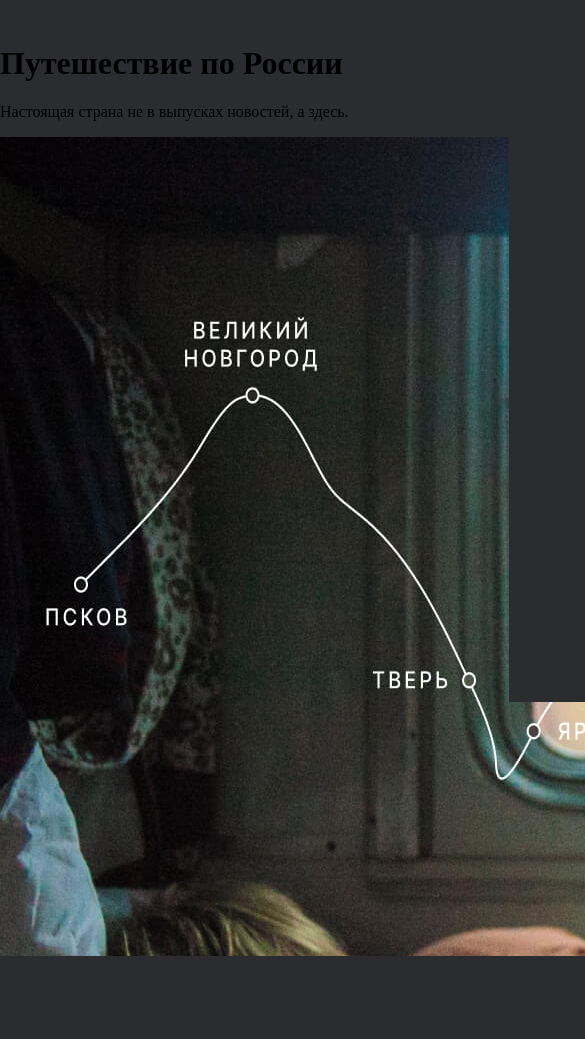
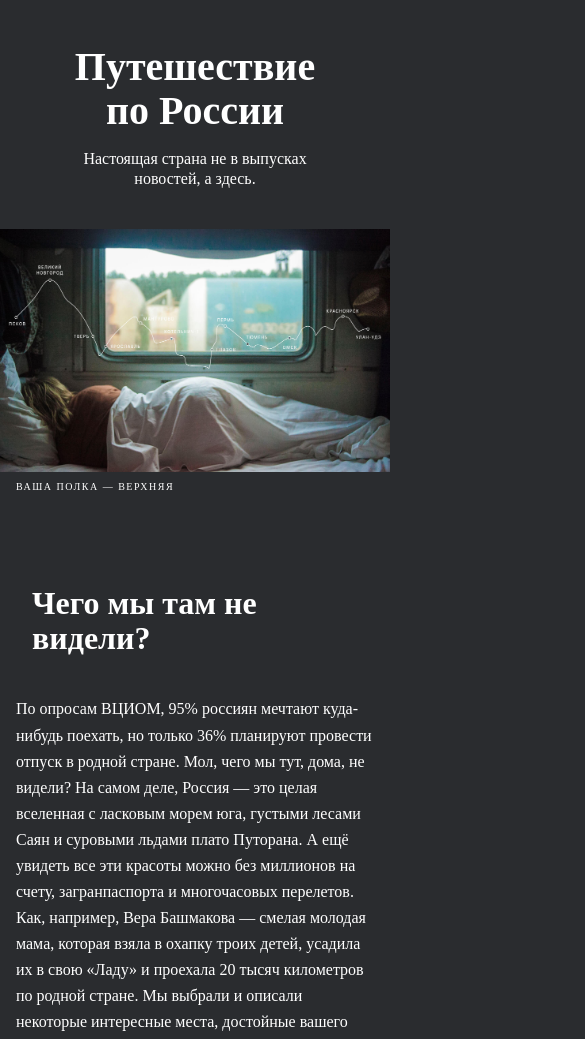
Before and after one commit to medvesvig/russian-travel, a plain HTML site: page index.html in a window 390 px wide. Shown: the part 61-1100 px from the top of the page, 585 px wide, since content can reach past the window. Drawn offline with Linux system fonts and the light colour scheme.

Commit message:
Make intro block

```diff
--- a/blocks/intro/__list/intro__list.css
+++ b/blocks/intro/__list/intro__list.css
@@ -0,0 +1,11 @@
+.intro__list {
+  max-width: 690px;
+  font-style: normal;
+  font-weight: 700;
+  font-size: 12px;
+  line-height: 18px;
+  color: #ffffff;
+  list-style-type: none;
+  padding: 0;
+  margin: 0;
+}
--- a/blocks/intro/__text/intro__text.css
+++ b/blocks/intro/__text/intro__text.css
@@ -0,0 +1,10 @@
+.intro__text {
+  max-width: 690px;
+  font-style: normal;
+  font-weight: 400;
+  font-size: 16px;
+  line-height: 163%;
+  color: #ffffff;
+  padding-bottom: 33px;
+  margin: 0;
+}
--- a/blocks/intro/__title/intro__title.css
+++ b/blocks/intro/__title/intro__title.css
@@ -0,0 +1,17 @@
+.intro__title {
+  max-width: 690px;
+  font-weight: 900;
+  font-size: 54px;
+  line-height: 58px;
+  color: #ffffff;
+  padding-bottom: 40px;
+  margin: 0;
+}
+
+@media (max-width: 400px) {
+  .intro__title {
+    font-size: 32px;
+    line-height: 35px;
+    margin: 0 16px 0;
+  }
+}
--- a/blocks/intro/intro.css
+++ b/blocks/intro/intro.css
@@ -0,0 +1,24 @@
+.intro {
+  max-width: 1280px;
+  display: flex;
+  flex-direction: column;
+  margin: 0 148px;
+}
+
+@media (max-width: 1024px) {
+  .intro {
+    margin: 0 48px 0;
+  }
+}
+
+@media (max-width: 768px) {
+  .intro {
+    margin: 0 24px 0;
+  }
+}
+
+@media (max-width: 400px) {
+  .intro {
+    margin: 0 16px 0;
+  }
+}
--- a/blocks/lead/__caption/lead__caption.css
+++ b/blocks/lead/__caption/lead__caption.css
@@ -0,0 +1,24 @@
+.lead__caption {
+  font-style: normal;
+  font-weight: 400;
+  font-size: 10px;
+  line-height: 14px;
+  letter-spacing: 1.5px;
+  text-transform: uppercase;
+  color: #ffffff;
+  padding-top: 8px;
+  margin: 0;
+  align-self: flex-start;
+}
+
+@media (max-width: 800px) {
+  .lead__caption {
+    padding-left: 24px;
+  }
+}
+
+@media (max-width: 600px) {
+  .lead__caption {
+    padding-left: 16px;
+  }
+}
--- a/blocks/lead/__image/lead__image.css
+++ b/blocks/lead/__image/lead__image.css
@@ -0,0 +1,10 @@
+.lead__image {
+  max-width: 984px;
+  width: 100%;
+}
+
+@media (max-width: 1024px) {
+  .lead__image {
+    max-width: 928px;
+  }
+}
--- a/blocks/lead/__subtitle/lead__subtitle.css
+++ b/blocks/lead/__subtitle/lead__subtitle.css
@@ -0,0 +1,26 @@
+.lead__subtitle {
+  max-width: 640px;
+  font-style: normal;
+  font-size: 30px;
+  line-height: 36px;
+  color: #ffffff;
+  text-align: center;
+  padding-bottom: 64px;
+  margin: 0;
+  font-weight: 400;
+}
+
+@media (max-width: 1024px) {
+  .lead__subtitle {
+    padding-bottom: 56px;
+  }
+}
+
+@media (max-width: 600px) {
+  .lead__subtitle {
+    max-width: 288px;
+    font-size: 16px;
+    line-height: 20px;
+    padding: 0 16px 40px;
+  }
+}
--- a/blocks/lead/__title/lead__title.css
+++ b/blocks/lead/__title/lead__title.css
@@ -0,0 +1,27 @@
+.lead__title {
+  max-width: 720px;
+  font-style: normal;
+  font-weight: 900;
+  font-size: 96px;
+  line-height: 100px;
+  text-align: center;
+  color: #ffffff;
+  padding-bottom: 32px;
+  margin: 0;
+}
+
+@media (max-width: 600px) {
+  .lead__title {
+    font-size: 40px;
+    line-height: 44px;
+  }
+}
+
+@media (max-width: 400px) {
+  .lead__title {
+    max-width: 288px;
+    font-size: 40px;
+    line-height: 44px;
+    padding-bottom: 16px;
+  }
+}
--- a/blocks/lead/lead.css
+++ b/blocks/lead/lead.css
@@ -0,0 +1,7 @@
+.lead {
+  margin-bottom: 92px;
+  display: flex;
+  flex-flow: column wrap;
+  align-content: center;
+  align-items: center;
+}
```
Also changed, not shown: fonts/fonts.css (+9 -9 lines), index.html (+1 -0 lines).
